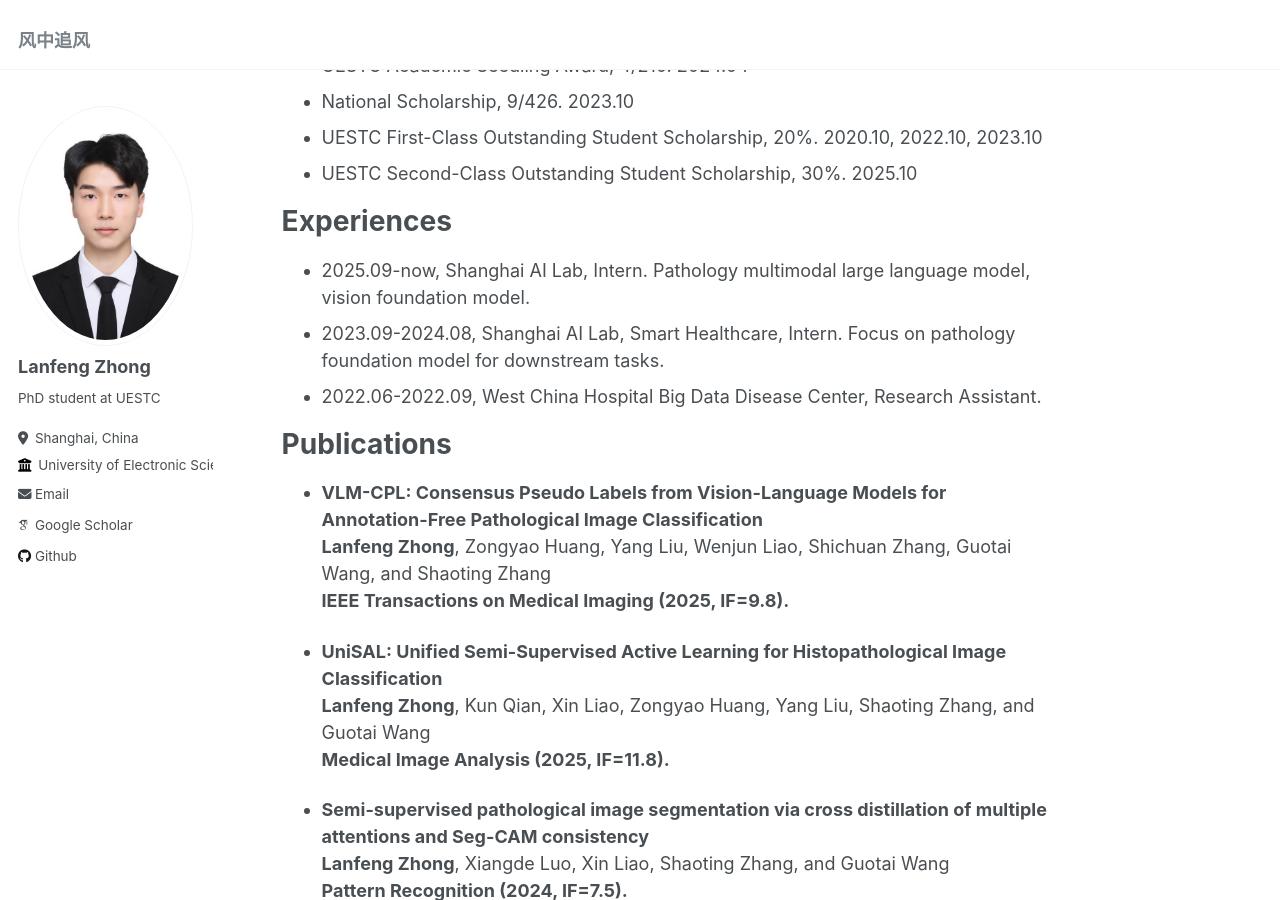
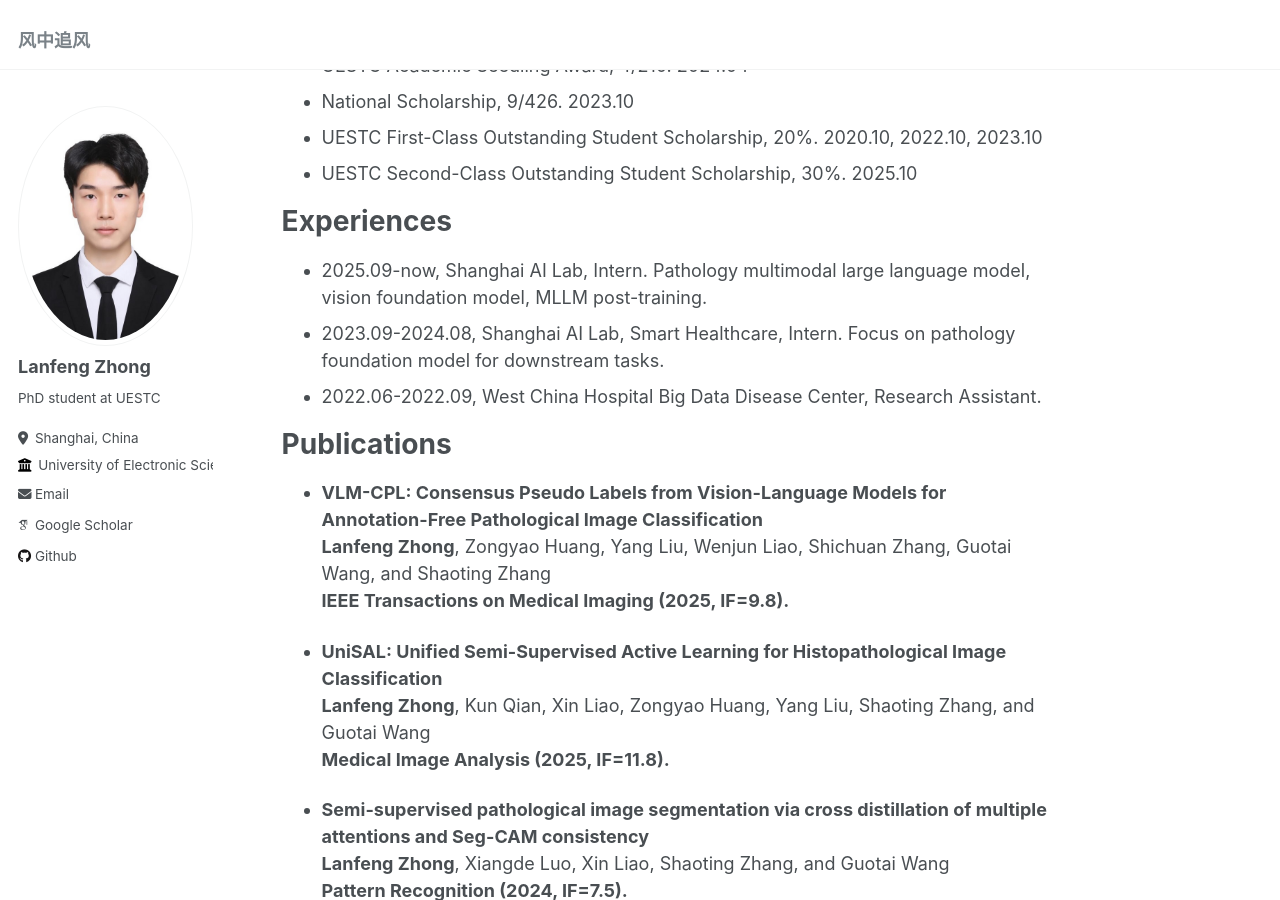
Before and after one commit to lanfz2000/lanfz2000.github.io, a Jekyll site: the page built from _pages/about.md, in a window 1280 px wide and 900 px high, scrolled down 362 px. Built offline with Jekyll 4.4.1, drawn with Linux system fonts in a browser that asks for light colours; some web fonts are replaced.

Commit message:
Update about.md

```diff
--- a/_pages/about.md
+++ b/_pages/about.md
@@ -19,7 +19,7 @@ About me
 - UESTC Second-Class Outstanding Student Scholarship, 30%. 2025.10
 
 # Experiences
-- 2025.09-now, Shanghai AI Lab, Intern. Pathology multimodal large language model, vision foundation model.
+- 2025.09-now, Shanghai AI Lab, Intern. Pathology multimodal large language model, vision foundation model, MLLM post-training.
 - 2023.09-2024.08, Shanghai AI Lab, Smart Healthcare, Intern. Focus on pathology foundation model for downstream tasks.
 - 2022.06-2022.09, West China Hospital Big Data Disease Center, Research Assistant.
 
```
